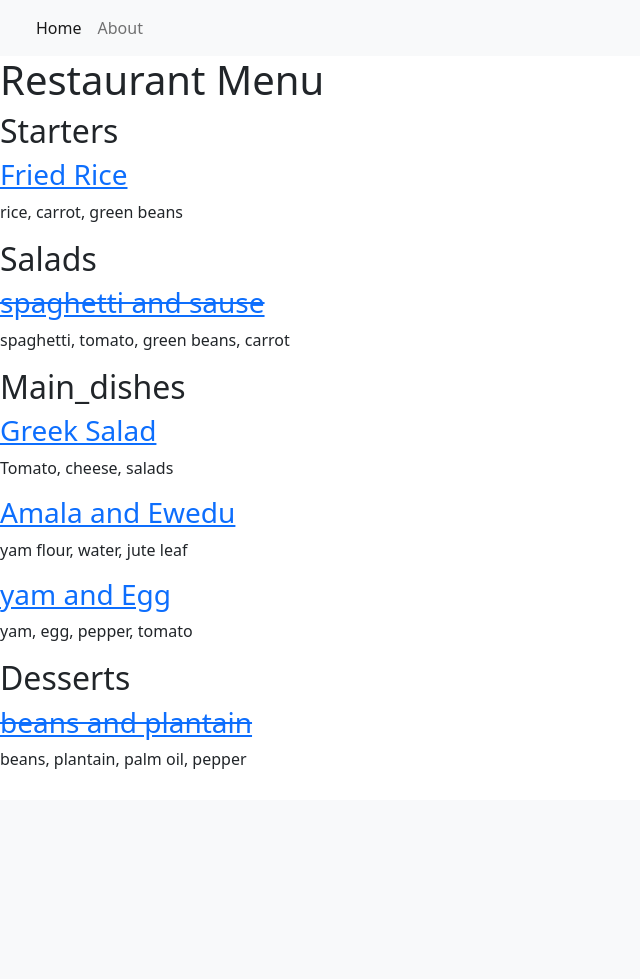
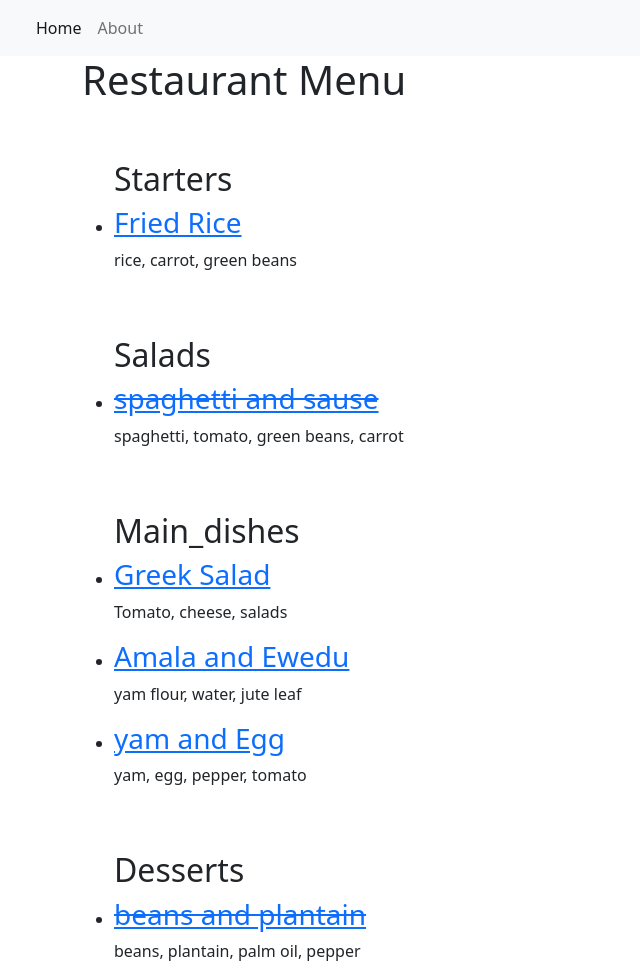
Before and after one commit to Adamstbright/Django_restaurant_app, a Django app: page / in a window 1280 px wide. Shown: the whole page, without its empty margins (0-640 px from the left). Before the commit the page ends 769 px from the top, so only its background shows below. Run offline with Django 4.2, Linux system fonts and the light colour scheme; data comes from the database, SQL or seed files in the repository; some libraries are stand-ins or nearby versions.

Commit message:
add bootstraps

```diff
--- a/restaurant_menu/templates/index.html
+++ b/restaurant_menu/templates/index.html
@@ -1,18 +1,30 @@
 {% extends 'base.html' %}
 {% block content %}
+<div class="container">
     <h1>Restaurant Menu</h1>
+        <ul class="list-group-flush">
         {% for meal in meals %}
-        <h2>{{ meal.1 }}</h2>
+            <h2 class="pt-5">{{ meal.1 }}</h2>
                 {% for row in item_list %}
                     {% if row.meal_type == meal.0 %}
                         {% if row.status == 0 %}
+                            <li class="list-group-items s-flex justify-content-between align-item-center border=0 pb=0">
                                 <a href="{% url 'menu_item' row.pk %}"><h3><del>{{ row.meal }}</del></h3></a>
+                            </li>
+                            <li class="list-group-item pt=0">
                                 <p>{{ row.description }}</P>
+                            </li>
                             {% else %}
+                            <li class="list-group-items s-flex justify-content-between align-item-center border=0 pb=0">
                                 <a href="{% url 'menu_item' row.pk %}"><h3>{{ row.meal }}</h3></a>
+                            </li>
+                            <li class="list-group-item pt=0">
                                 <p>{{ row.description }}</P>
+                            </li>
                         {% endif %}
                     {% endif %}
                 {% endfor %}
         {% endfor %}
+        </ul>
+</div>
 {% endblock content %}
```
Lines whose indentation alone changed are shown as unchanged.
